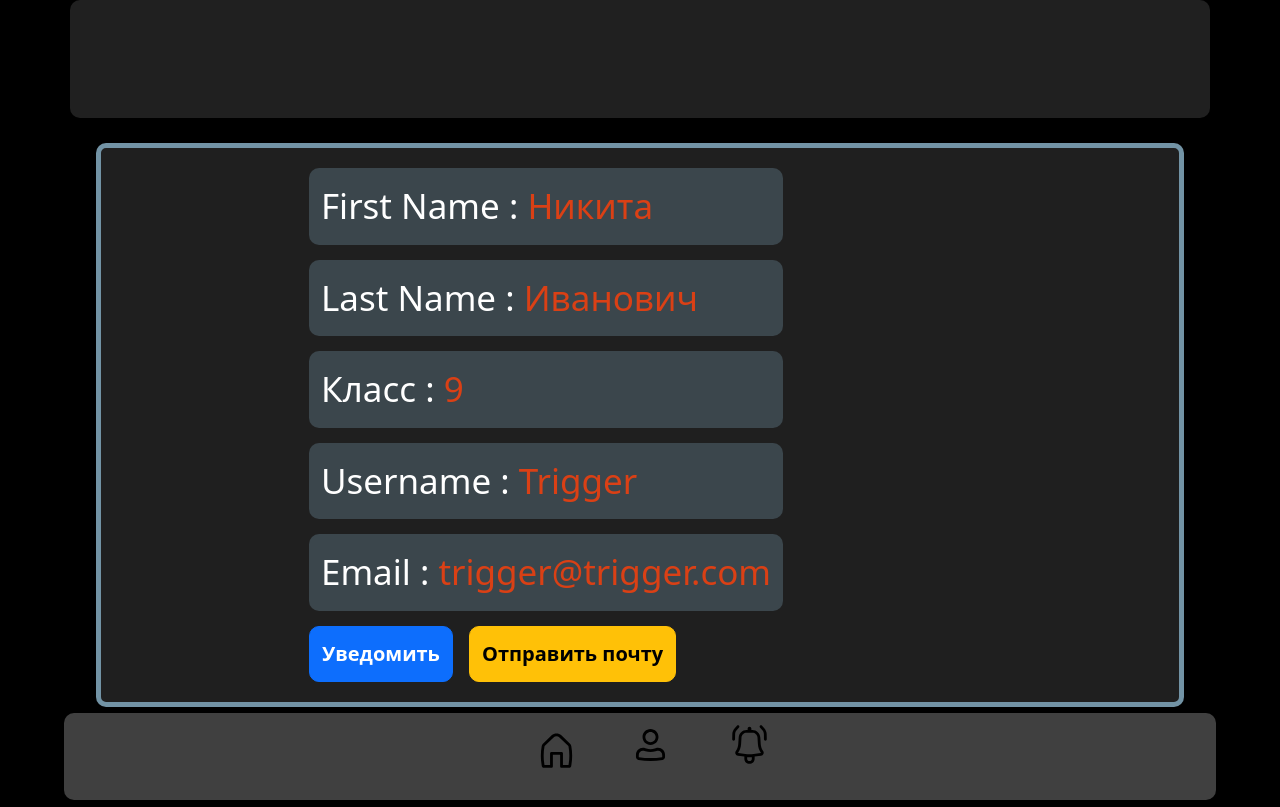
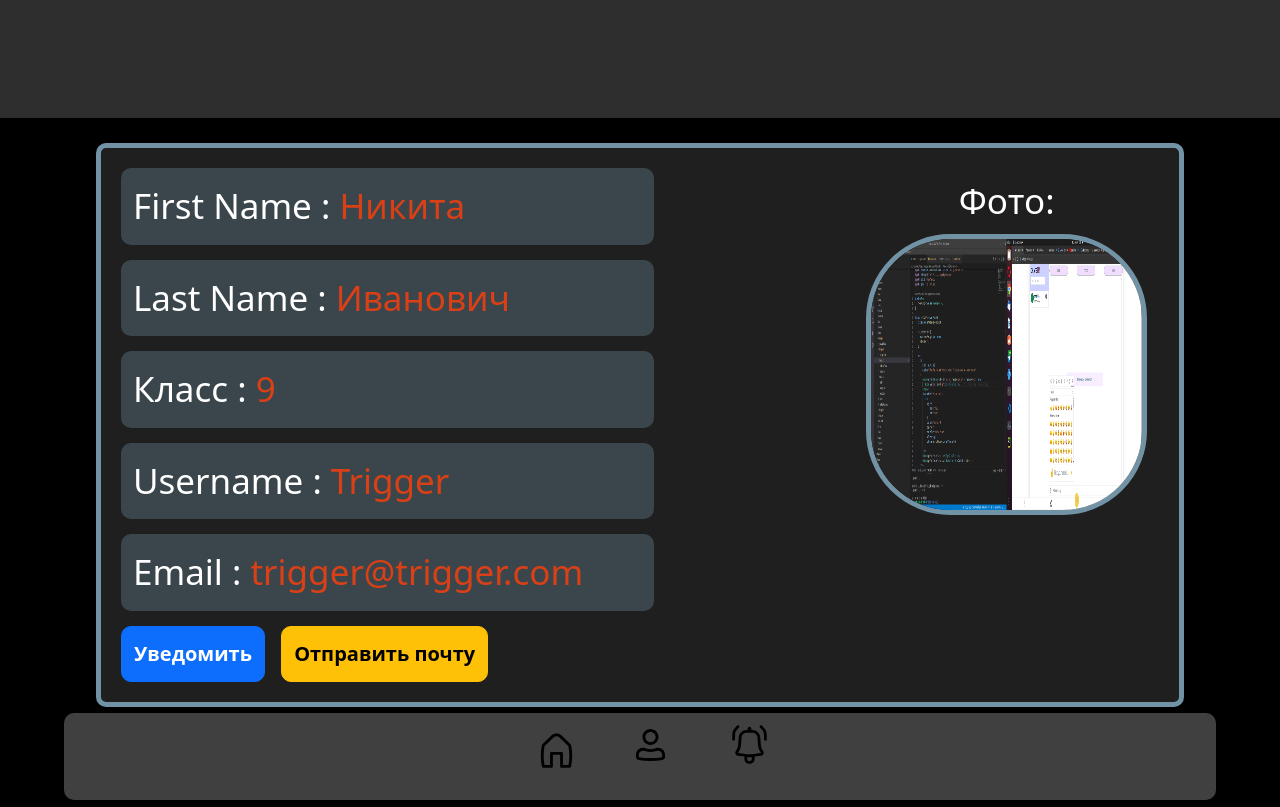
Before and after one commit to Dim-Nike/School_66, a Django app: page /account/ in a window 1280 px wide. Run offline with Django 4.2, Linux system fonts and the light colour scheme; a user stored in the database is signed in; data comes from the database, SQL or seed files in the repository; both versions use the stored data as it was after the commit; some libraries are stand-ins or nearby versions.

Commit message:
Images are have been fixed

```diff
--- a/School/account/templates/account/index.html
+++ b/School/account/templates/account/index.html
@@ -21,7 +21,7 @@
     </div>
 
     <div class="right_flex">
-<!--      <h2>Фото: <img src="{{ user.photo.url }}" alt=""></h2>-->
+     <h2>Фото: <br><img src="{{ user.photo.url }}" alt=""></h2>
     </div>
 
 
--- a/School/lecture/static/lecture/css/main.css
+++ b/School/lecture/static/lecture/css/main.css
@@ -6,12 +6,20 @@
   margin: 0px;
   position: relative;
 }
-cd
+
+.header_shab{
+  /* border: 1px solid red; */
+  background: #2e2e2e;
+  width: 100%;
+}
+
 .features{
-  margin: 0;
-  padding: 0;
+  /* margin: 0; */
+  width: auto;
+  /* padding: 0; */
   justify-content: center;
   text-align: center;
+  border-radius: 10px;
   /* border: 1px solid red; */
   /* background: url("../img/hadder_photo.png"); */
   background: url("https://imgs.search.brave.com/fi_ccpM42nDNrgJQqwq845wOliYMuOjercJuZepKnSQ/rs:fit:1200:1200:1/g:ce/aHR0cHM6Ly93YWxs/cGFwZXJjYXZlLmNv/bS93cC93cDIwMzU5/OTcuanBn");
@@ -24,9 +32,9 @@
 .features h1{
   font-weight: 600;
   font-size: 125px;
-  padding-top: 40px;
+  /* padding-top: 40px; */
   /* border: solid 1px red; */
-  display: block;
+  /* display: block; */
   text-align: center;
   justify-content: center;
 }
@@ -55,9 +63,11 @@
 }
 
 .subject {
-  margin: 25px 0;
+  margin: 25px 0 50px 0;
   background-color: rgba(22, 22, 22, 0.4);
+  border-radius: 10px;
   /* border: 1px solid red; */
+  object-fit: fill;
   border-radius: 10px;
   width: 30%;
   height: 280px;
@@ -72,21 +82,31 @@
 
 .sab{
   /* border: 1px solid red; */
-  display: flex;
+  /* display: flex; */
   justify-content:center;
   text-align: center;
   align-items: flex-end;
+  width: 100%;
+
   font-size: 40px;
   vertical-align:bottom;
-  position: relative;
-  top: 215px;
+  /* position: relative; */
+  /* top: 215px; */
+  /* overflow: hidden; */
 }
 
+.sab img {
+  /* border: 1px solid red; */
+  border-radius: 10px;
+  object-fit: fill;
+  width: 100%;
+  height: 280px;
+}
 
 .sab a{
   color: #fff;
   text-decoration: none;
-  /* border: 1px solid red;   */
+  /* border: 1px solid yellow;   */
 }
 
 .footer_land{
@@ -101,15 +121,17 @@
 .container{
   /* border: 1px solid yellow; */
   border-radius: 10px;
-  background-color: rgba(81, 81, 81, 0.4);
+  /* background-color: rgba(81, 81, 81, 0.4); */
   padding: 15px;
-  width: 90%;
+  width: 100%;
   margin: auto;
   justify-content: center;
   text-align: center;
 }
 .container nav.one{
   /* border: 1px solid green; */
+  background : rgba(154, 154, 154, 0.2);
+  border-radius: 10px;
   width: 80%;
   padding-top: 20px;
   margin: auto;
@@ -812,6 +834,7 @@
   background: rgba(154, 154, 154, 0.2);
   width: 85%;
   display: flex;
+  gap: 200px;
   margin: auto;
   margin-top: 25px;
   margin-bottom: 100px;
@@ -821,8 +844,13 @@
   color: #fff;
 }
 
+.stable{
+  /* border: 1px solid red; */
+  width: 70%;
+}
+
 .prarea p {
-  width: 100%;
+  width: auto;
   height: auto;
   padding: 12px;
   margin: 0 0 15px 0;
@@ -844,16 +872,34 @@
   /* color: #fff; */
 }
 
+.right_flex{
+  /* border: 1px solid red; */
+  width: 40%;
+}
+
 .right_flex h2 {
-  width: 90%;
+  /* width: 30%; */
   height: auto;
   padding: 12px;
   margin: auto;
   margin-bottom: 12px;
   color: #fff;
-  background: rgba(170, 225, 255, 0.2);
+  /* background: rgba(170, 225, 255, 0.2); */
   border-radius: 10px;
   font-size:35px;
+  justify-content: center;
+  text-align: center;
   /* border: 1px solid red; */
   font-weight: 100;
+  display: block;
 }
+
+.right_flex h2 img{
+  margin: 12px 0 0 0 ;
+  border: 5px solid rgba(170, 225, 255, 0.6);
+  border-radius: 30%;
+  aspect-ratio: 1 / 1;
+  width: 100%;
+  overflow: hidden;
+  object-fit: fill;
+}
```
Also changed, not shown: School/lecture/templates/lecture/landing.html (+4 -3 lines), School/db.sqlite3, School/media/subjects/2022/10/25/w.webp (added), School/media/subjects/2022/10/26/w.webp (added), School/media/subjects/2022/10/26/w_Ns2pQDF.webp (added), School/media/subjects/2022/10/26/w_aKuHK47.webp (added), School/media/subjects/2022/10/26/w_jMK3rQ5.webp (added), School/media/subjects/2022/10/26/w_jcUFDy1.webp (added), School/media/subjects/2022/10/26/w_l7boqZX.webp (added), School/media/user_photo/2022/10/25/d.webp (added).
